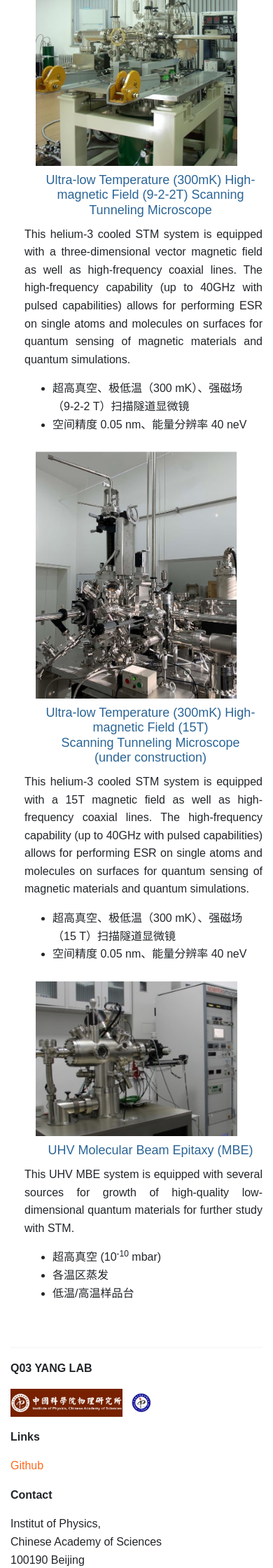
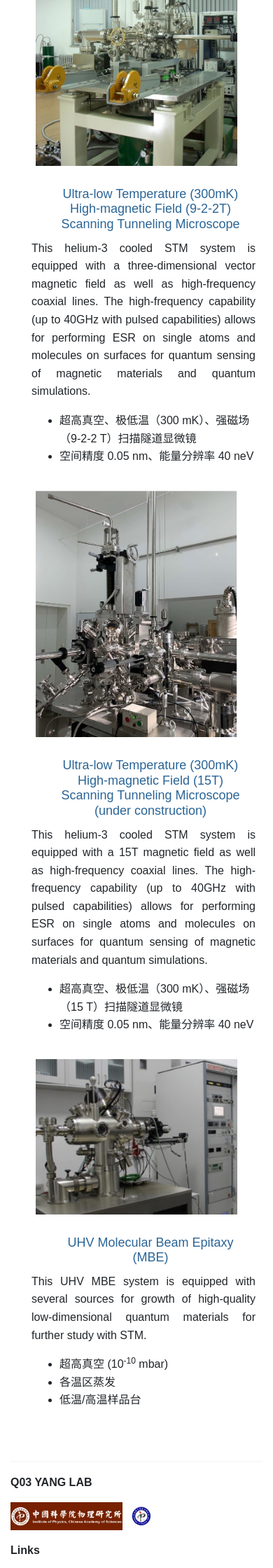
Before and after one commit to ZoomWuun/Q03i, a Jekyll site: the page built from _pages/facilities.html, in a window 390 px wide. Shown: the part 351-2591 px from the top of the page at 70% size. Built offline with Jekyll 4.4.1, drawn with Linux system fonts in a browser that asks for light colours.

Commit message:
Add files via upload

```diff
--- a/_pages/facilities.html
+++ b/_pages/facilities.html
@@ -47,7 +47,7 @@
     @media (max-width: 768px) {
         .facilities-container {
             display: block;
-            margin: 20px 0；
+            margin: 10px；
         }
 
         .facility {
@@ -66,10 +66,11 @@
         color: #2a6496;
         font-size: 18px; /* 小屏幕字体大小 */
         text-align: center; /* 文字居中 */
+        margin: 10px;
         }
 
         .facility-text {
-        margin: 0 0 0 0;
+        margin: 10px;
         }
     }
 </style>
```
